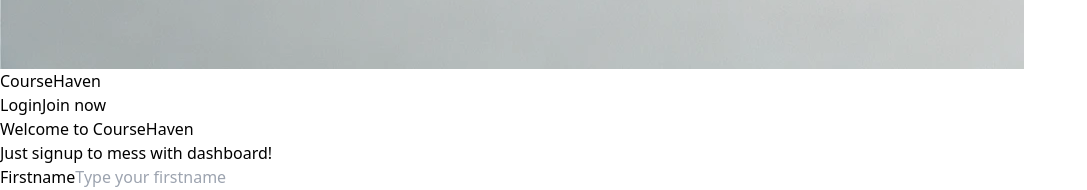
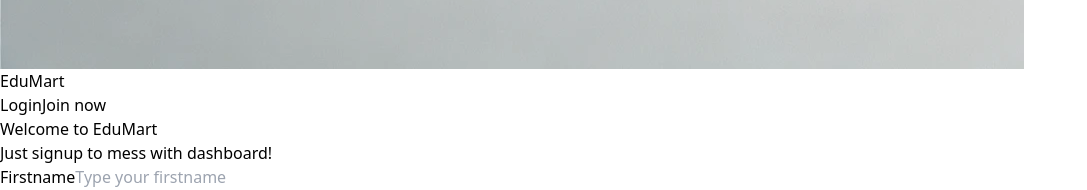
Before and after one commit to shashikantgurukul-svg/EduMart4, a React (Vite) app in the folder frontend/: page /admin/signup in a window 1280 px wide. Shown: the part 955-1145 px from the top of the page, without its empty margins (0-1087 px from the left). Built offline with nearby package versions, Linux system fonts and the light colour scheme.

Commit message:
Changes DOne

```diff
--- a/frontend/src/admin/AdminSignup.jsx
+++ b/frontend/src/admin/AdminSignup.jsx
@@ -51,7 +51,7 @@ function AdminSignup() {
           <div className="flex items-center space-x-2">
             <img src={logo} alt="Logo" className="w-10 h-10 rounded-full" />
             <Link to={"/"} className="text-xl font-bold text-orange-500">
-              CourseHaven
+              EduMart
             </Link>
           </div>
           <div className="flex items-center space-x-4">
@@ -73,7 +73,7 @@ function AdminSignup() {
         {/* AdminSignup Form */}
         <div className="bg-gray-900 p-8 rounded-lg shadow-lg w-[500px] mt-20">
           <h2 className="text-2xl font-bold mb-4 text-center">
-            Welcome to <span className="text-orange-500">CourseHaven</span>
+            Welcome to <span className="text-orange-500">EduMart</span>
           </h2>
           <p className="text-center text-gray-400 mb-6">
             Just signup to mess with dashboard!
```
